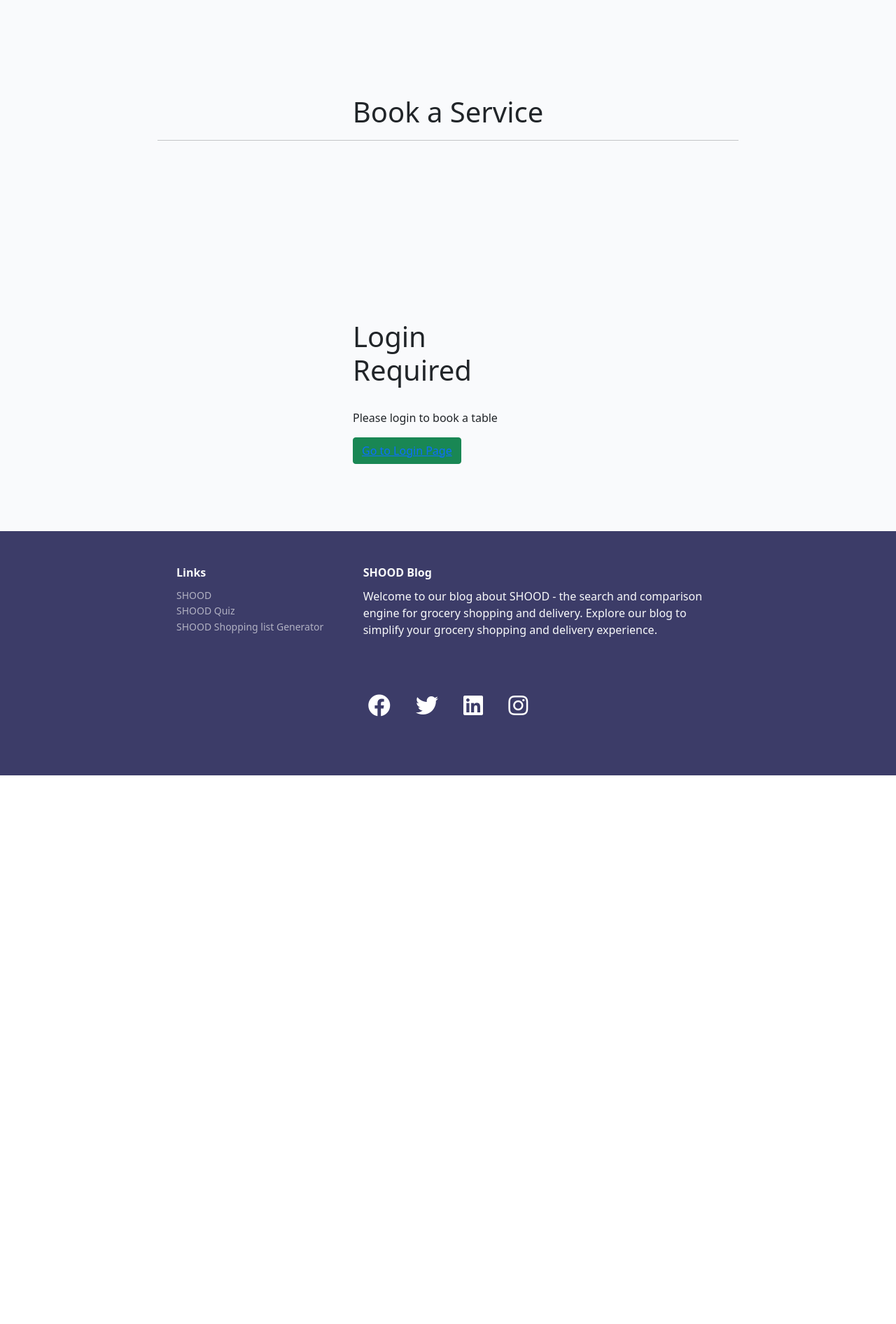
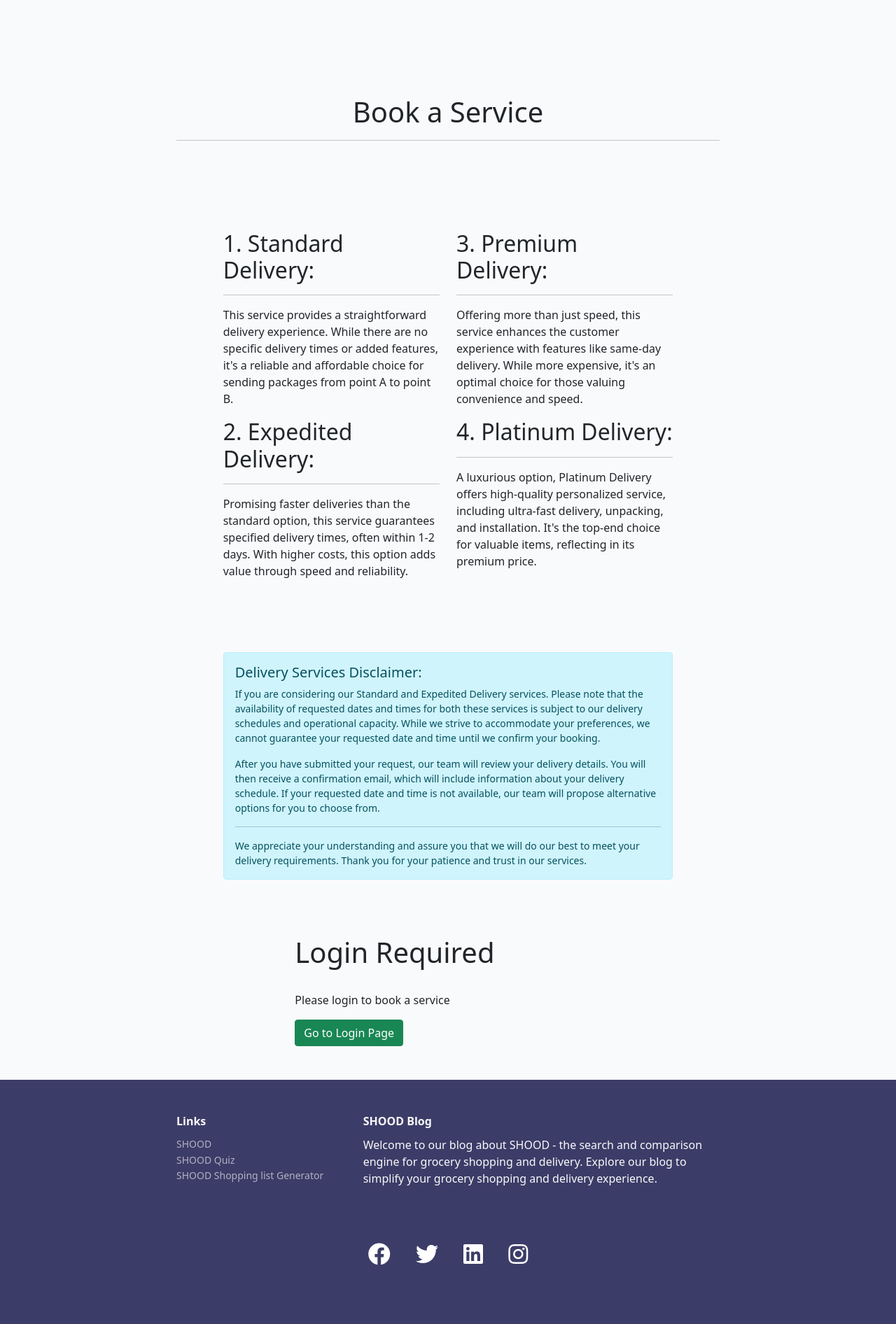
Before and after one commit to mjrosi/shood_blog, a Django app: page /bookings/reservations in a window 1280 px wide. Shown: the part 416-2308 px from the top of the page at 70% size. Before the commit the page ends 1524 px from the top, so only its background shows below. Run offline with Django 3.2, Linux system fonts and the light colour scheme; some libraries are stand-ins or nearby versions.

Commit message:
Design booking page

```diff
--- a/bookings/forms.py
+++ b/bookings/forms.py
@@ -27,7 +27,6 @@ class BookingForm(forms.ModelForm):
             'name',
             'phone',
             'email',
-            #'guest_count',
             'service',
             'requested_date',
             'requested_time')
--- a/bookings/templates/bookings/booking_list.html
+++ b/bookings/templates/bookings/booking_list.html
@@ -21,7 +21,6 @@
                         <p class="card-subtitle mb-2 text-muted">{{ booking.requested_date }} at
                             {{ booking.requested_time }}</p><br>
                         <p class="card-subtitle mb-2">Booking status: {{ booking.status }}.</p>
-                        <!-- <p class="card-text">No. of Guests: {{ booking.guest_count }}.</p> -->
                         <p class="card-text">Service: {{booking.service}}</p>
                         <!-- If booking is expired edit and cancel button will be replaced with an expired button -->
                         {% if booking.status == 'booking expired' %}
--- a/bookings/templates/bookings/reservations.html
+++ b/bookings/templates/bookings/reservations.html
@@ -2,32 +2,52 @@
 {% load crispy_forms_tags %}
 
 {% block content %}
+<div class="container mt-5">
+    <div class="row justify-content-center">
+        <div class="col-12 text-center mt-5 mb-5">
+            <h1>Book a Service</h1>
+            <hr>
+        </div>
+        <div class="col-lg-5 col-md-6 mb-4">
+            <h2>1. Standard Delivery:</h2><hr>
+            <p>This service provides a straightforward delivery experience. While there are no specific delivery times or added features, it's a reliable and affordable choice for sending packages from point A to point B.</p>
+            <h2>2. Expedited Delivery:</h2><hr>
+            <p>Promising faster deliveries than the standard option, this service guarantees specified delivery times, often within 1-2 days. With higher costs, this option adds value through speed and reliability.</p>
+        </div>
+        <div class="col-lg-5 col-md-6 mb-4">
+            <h2>3. Premium Delivery:</h2><hr>
+            <p>Offering more than just speed, this service enhances the customer experience with features like same-day delivery. While more expensive, it's an optimal choice for those valuing convenience and speed.</p>
+            <h2>4. Platinum Delivery:</h2><hr>
+            <p>A luxurious option, Platinum Delivery offers high-quality personalized service, including ultra-fast delivery, unpacking, and installation. It's the top-end choice for valuable items, reflecting in its premium price.</p>
+        </div>
+        <div class="container-fluid">
+            <div class="row">
+                <div class="col-12 col-lg-10 offset-lg-1">
+                    <div class="alert alert-info mt-3">
+                        <h5 class="alert-heading">Delivery Services Disclaimer:</h5>
+                        <p class="small">If you are considering our Standard and Expedited Delivery services. Please note that the availability of requested dates and times for both these services is subject to our delivery schedules and operational capacity. While we strive to accommodate your preferences, we cannot guarantee your requested date and time until we confirm your booking.</p>
 
-<div class="container-fluid mt-5">
-    <div class="row d-flex justify-content-center">
-        <div class="col-sm-8 mt-5 mb-5">
-            <h1 class="text-center">Book a Service</h1><hr>
+                        <p class="small">After you have submitted your request, our team will review your delivery details. You will then receive a confirmation email, which will include information about your delivery schedule. If your requested date and time is not available, our team will propose alternative options for you to choose from.</p>
+
+                        <hr>
+
+                        <p class="mb-0 small">We appreciate your understanding and assure you that we will do our best to meet your delivery requirements. Thank you for your patience and trust in our services.</p>
                     </div>
                 </div>
-<div class="container">
-    <div class="row justify-content-center mt-3">
-        <div class="col-md-6">
-            <div class="card-body">
-                <div class="row">
-                    <div class="col-12 p-5 bg-darker rounded booking-card">
+            </div>
+        </div>
+        <div class="col-12 col-md-8 p-5 bg-darker rounded booking-card">
             <!-- Display if user is not logged in -->
             {% if not user.is_authenticated %}
             <h3>Login Required</h3>
-                        <p>Please login to book a table</p>
-                        <button class="btn btn-success" type="submit"><a href="{% url 'account_login' %}">Go to Login
-                                Page</a></button>
+            <p>Please login to book a service</p>
+            <a href="{% url 'account_login' %}" class="btn btn-success">Go to Login Page</a>
             {% else %}
-                        <!-- Display form if user is logged in-->
+            <!-- Display form if user is logged in -->
             {% if user.is_authenticated %}
-                        <div class="row text-center">
-                            <div class="col-12">
+            <div class="text-center">
                 <h5 class="fw-bold mt-3">Your Booking</h5>
-                            </div>
+
             </div>
             <form method="POST" enctype="multipart/form-data">
                 {% csrf_token %}
@@ -36,6 +56,8 @@
 
                 <button class="btn btn-success" type="submit">Submit</button>
             </form>
+
+
             {% endif %}
             {% endif %}
             <!-- Form Errors from stack overflow -->
@@ -56,8 +78,4 @@
         </div>
     </div>
 </div>
-        </div>
-    </div>
-</div>
-
 {% endblock %}
```
Lines whose indentation alone changed are shown as unchanged.
